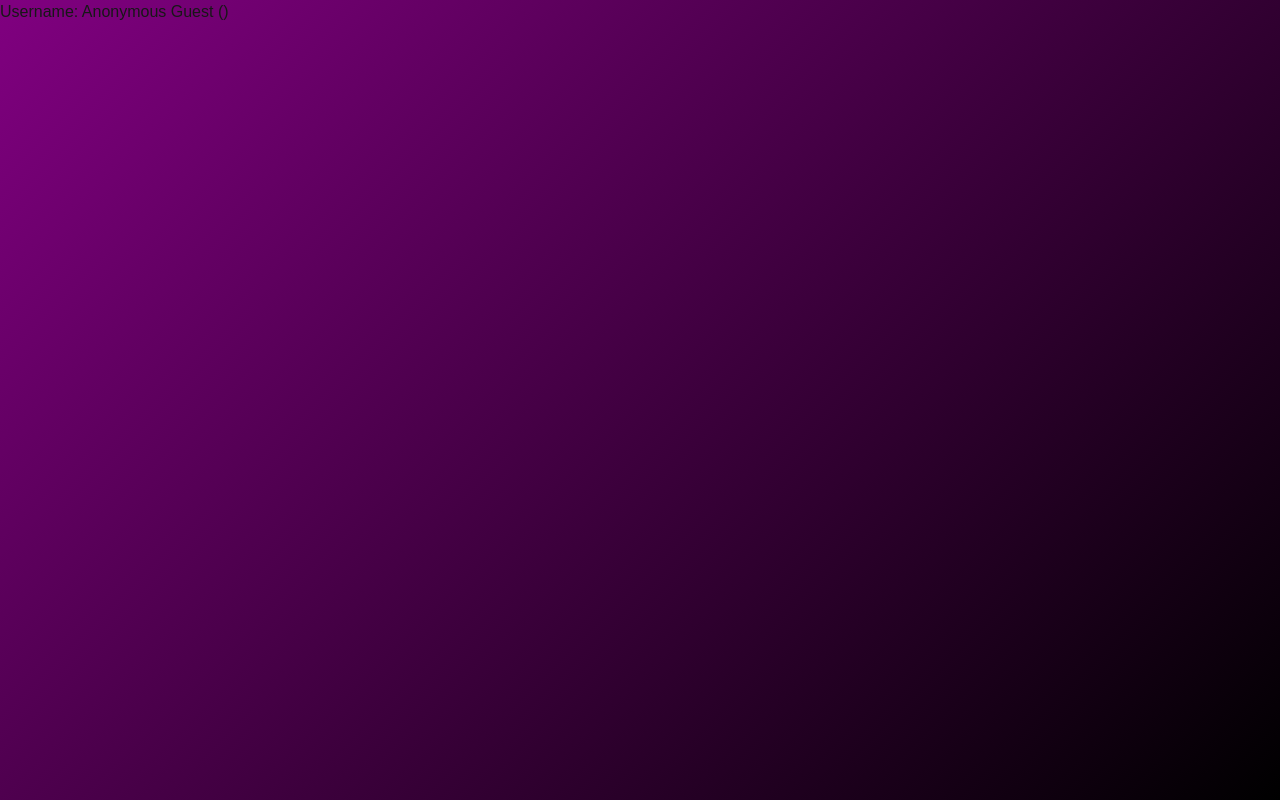
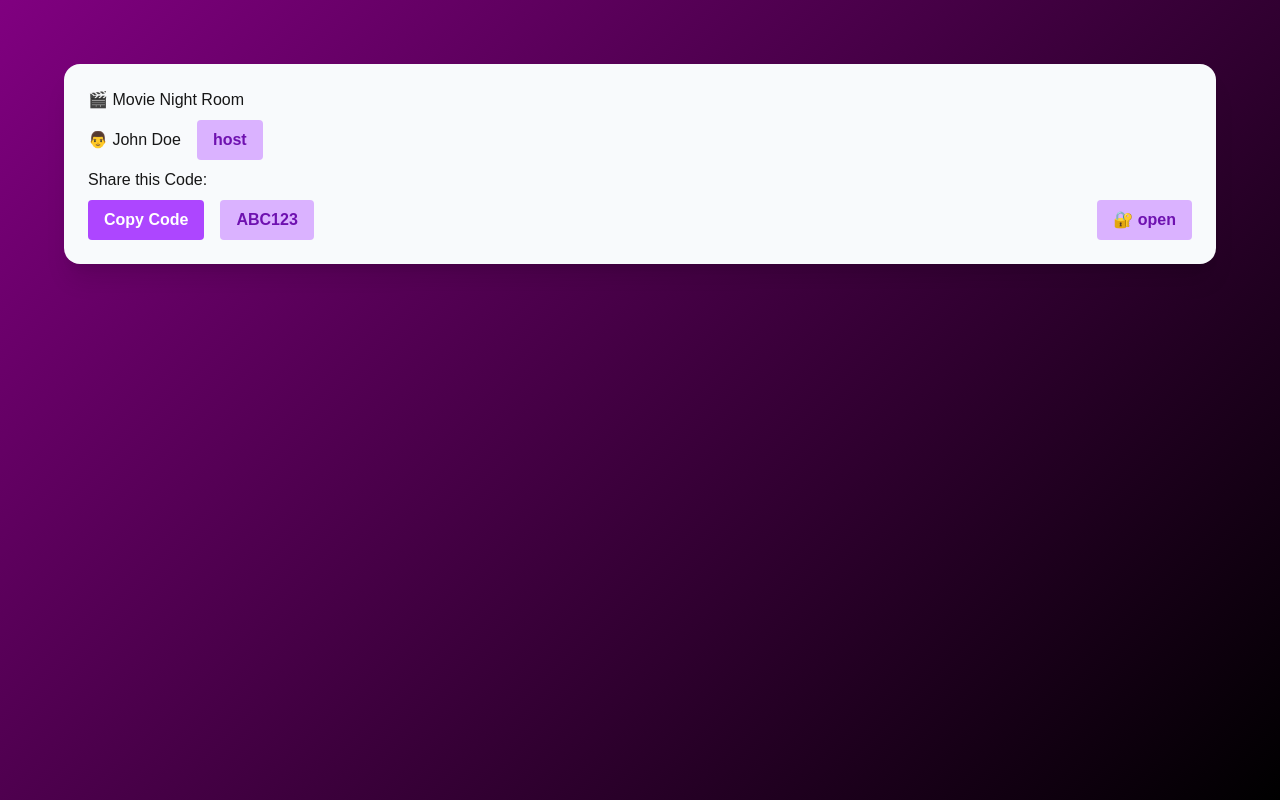
Before and after one commit to RickBarretto/movie-night, a Next.js app in the folder frontend/: page /room in a window 1280 px wide. Built offline with nearby package versions, Linux system fonts and the light colour scheme.

Commit message:
Feature: Create simple Detail card for room page

```diff
--- a/frontend/src/pages/room.tsx
+++ b/frontend/src/pages/room.tsx
@@ -3,33 +3,79 @@ import React from "react"
 import { useHost, useUsername } from "@/hooks/useUser"
 import { useRoom } from "@/hooks/useRoom"
 
+import { Card } from "@/components/Card"
+import { Button, FakeButton } from "@/components/Button"
 
 
 export default function RoomPage() {
-  const { user, isHost, room } = useSession()
+  const { user, room } = useSession()
 
   return (
-    <div className="flex flex-center h-screen">
-      <div>Username: {user} {isHost ? "Host" : "Guest"} ({room})</div>
+    <div className="flex flex-col flex-center w-screen h-screen p-16">
+      <Card className="max-w-md">
+        <h2>🎬 Movie Night Room</h2>
+        <UserInfo user={user}/>
+        <ShareSection room={room}/>
+      </Card>
     </div>
   )
 }
 
 
+// Internal Hooks
+
+interface User {
+  name: string
+  role: 'host' | 'guest'
+}
+
+interface Room {
+  code: string
+  status: 'open' | 'closed'
+}
+
 interface Session {
-  user: string;
-  isHost: boolean;
-  room: string;
+  user: User
+  room: Room
 }
 
 function useSession(): Session {
-  const { name } = useUsername()
-  const { isHost } = useHost()
-  const { room } = useRoom()
-
   return {
-    user: name,
-    isHost: isHost,
-    room: room
+    user: {
+      name: 'John Doe',
+      role: 'host'
+    },
+    room: {
+      code: 'ABC123',
+      status: 'open'
+    }
   }
 }
+
+// Internal Components
+
+function UserInfo({ user }: { user: User }) {
+  return (
+    <div className="flex justify-start align-center my-2 gap-4">
+      <span className="my-auto">👨 {user.name}</span>
+      <FakeButton>{user.role}</FakeButton>
+    </div>
+  )
+}
+
+function ShareSection({ room }: { room: Room }) {
+  return (
+    <div className="flex flex-col gap-2">
+      <p>Share this Code:</p>
+      <div className="flex justify-between align-center">
+        <div className="flex justify-center align-center my-auto gap-4">
+          <Button onClick={() => navigator.clipboard.writeText(room.code)}>
+            Copy Code
+          </Button>
+          <FakeButton>{ room.code }</FakeButton>
+        </div>
+        <FakeButton>🔐 { room.status }</FakeButton>
+      </div>
+    </div>
+  )
+}
```
